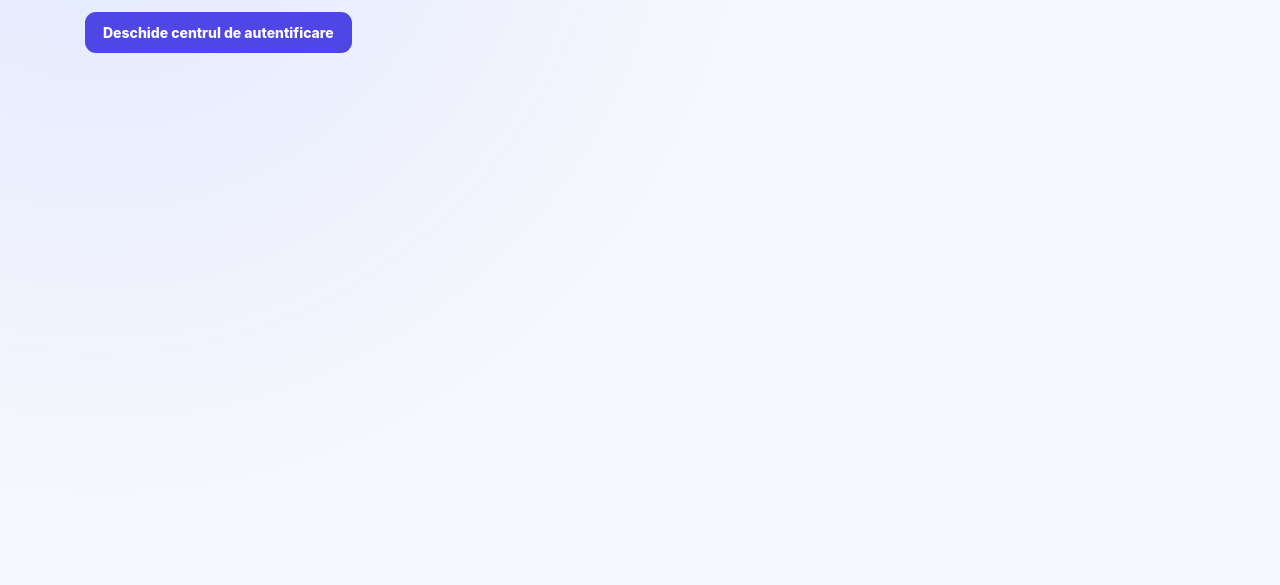
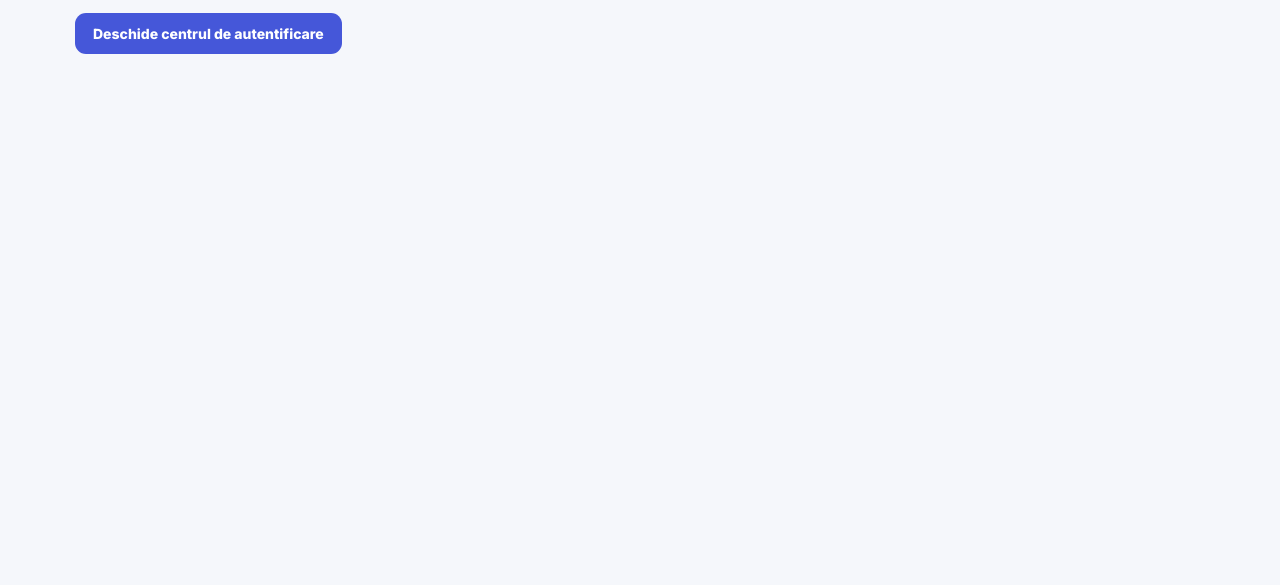
Before and after one commit to vbjozsef-lab/RO_EN_Igiena, a plain HTML site: page examene/index.html in a window 1280 px wide. Shown: the part 215-800 px from the top of the page. Drawn offline with Linux system fonts and the light colour scheme.

Commit message:
Apply unified interface theme to independent exams catalogue

```diff
--- a/examene/index.html
+++ b/examene/index.html
@@ -21,8 +21,11 @@ a.secondary{background:#eef2ff;color:#3730a3;text-decoration:none;border-radius:
 .note{margin-top:20px;border-radius:14px;padding:15px 18px;background:#eff6ff;border:1px solid #c7d2fe;color:#334155;font-size:13px;line-height:1.65}
 #guard{display:none} .muted{opacity:.7}
 </style>
+<link rel="preconnect" href="https://fonts.googleapis.com">
+<link href="https://fonts.googleapis.com/css2?family=Inter:wght@400;500;600;700;800;900&display=swap" rel="stylesheet">
+<link rel="stylesheet" href="../ui-v2.css?v=2">
 </head>
-<body>
+<body class="exam-catalog">
 <header><div><strong>🧬 Igienă · Centru profesori</strong><a class="secondary" href="../?portal=1">← Centrul profesorilor</a></div></header>
 <main class="wrap" id="main" style="display:none">
   <div class="kicker">Administrare separată</div>
```
